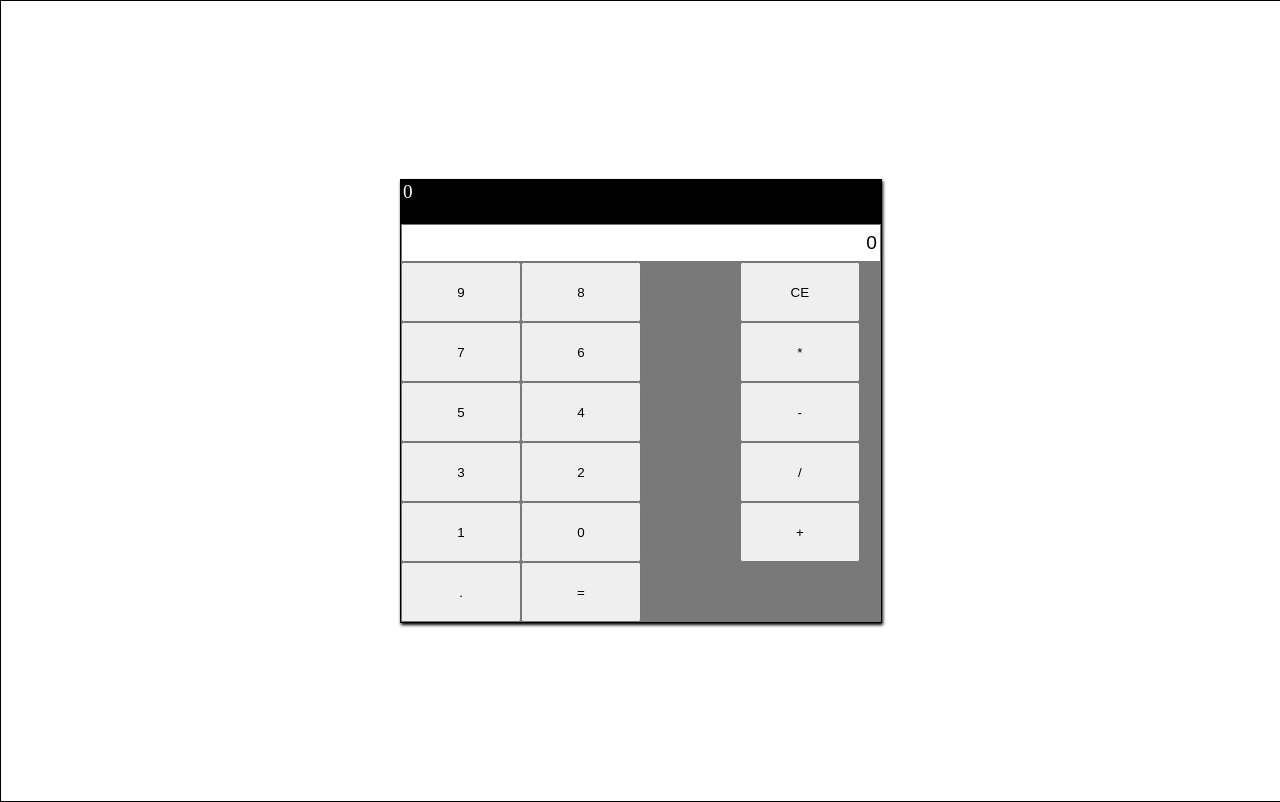
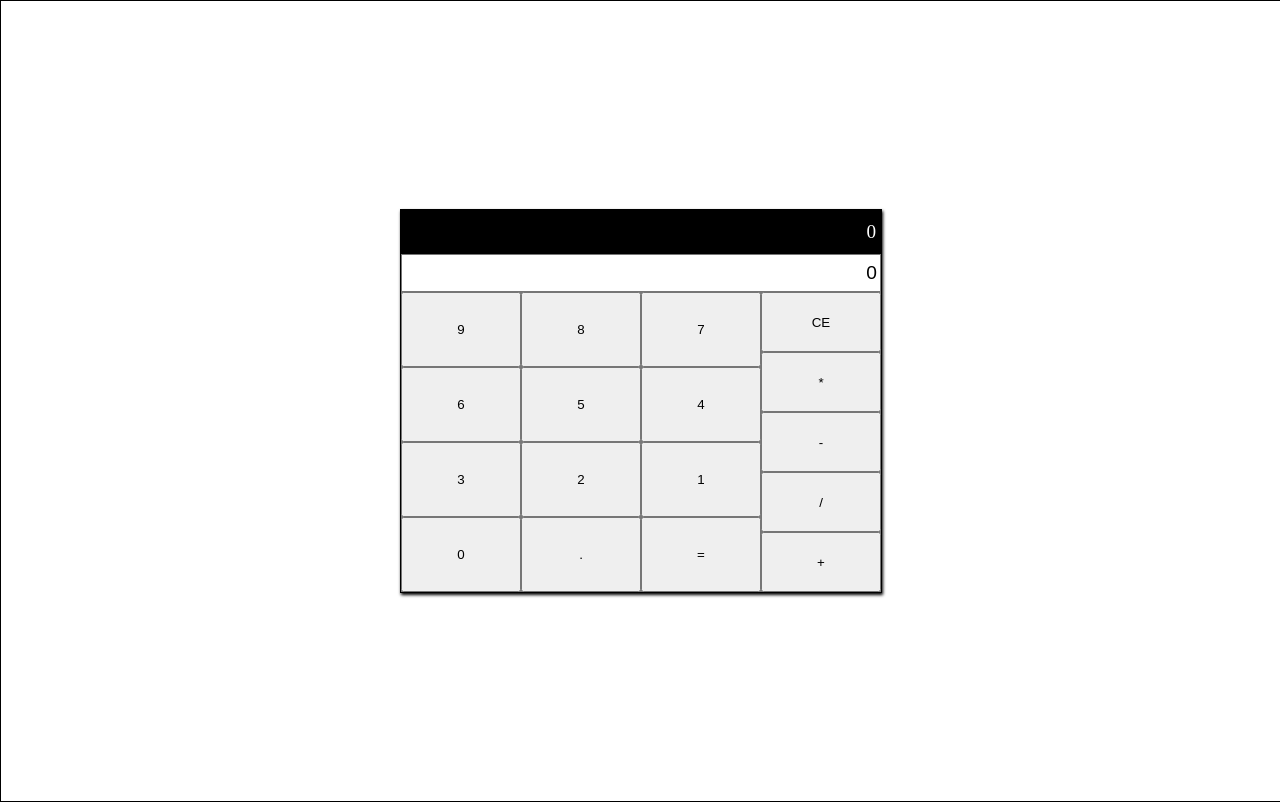
Before and after one commit to SamuelRocha91/calculator, a React (Vite) app: page / in a window 1280 px wide. Built offline with nearby package versions, Linux system fonts and the light colour scheme.

Commit message:
chore: Adiciona ajustes de css
readequa tamanho dos botões para telas grandes

```diff
--- a/index.html
+++ b/index.html
@@ -8,6 +8,5 @@
   <body>
     <div id="root"></div>
     <script type="module" src="/src/main.jsx"></script>
-    <script src="https://cdn.freecodecamp.org/testable-projects-fcc/v1/bundle.js"></script>
   </body>
 </html>
--- a/src/App.css
+++ b/src/App.css
@@ -48,4 +48,18 @@ input {
 
 section {
   display: flex;
+  justify-content: end;
+  align-items: center;
 }
+section p {
+  padding: 3px;
+}
+
+
+#btn-operator {
+  width: 120px;
+}
+
+#btn-number button{
+  height: 75px;
+}
--- a/src/App.jsx
+++ b/src/App.jsx
@@ -68,7 +68,7 @@ function App() {
           />
         </div>
         <section >
-            <div onClick={handleClick}>
+            <div id="btn-number" onClick={handleClick}>
               <button id="nine">9</button>
               <button id="eight">8</button>
               <button id="seven">7</button>
@@ -82,7 +82,7 @@ function App() {
               <button id="decimal">.</button>
               <button id="equals">=</button>
             </div>
-            <div>
+            <div id='btn-operator'>
               <button onClick={clearInput} id="clear">CE</button>
               <button onClick={handleClick} id="multiply">*</button>
               <button onClick={handleClick} id='subtract'>-</button>
```
